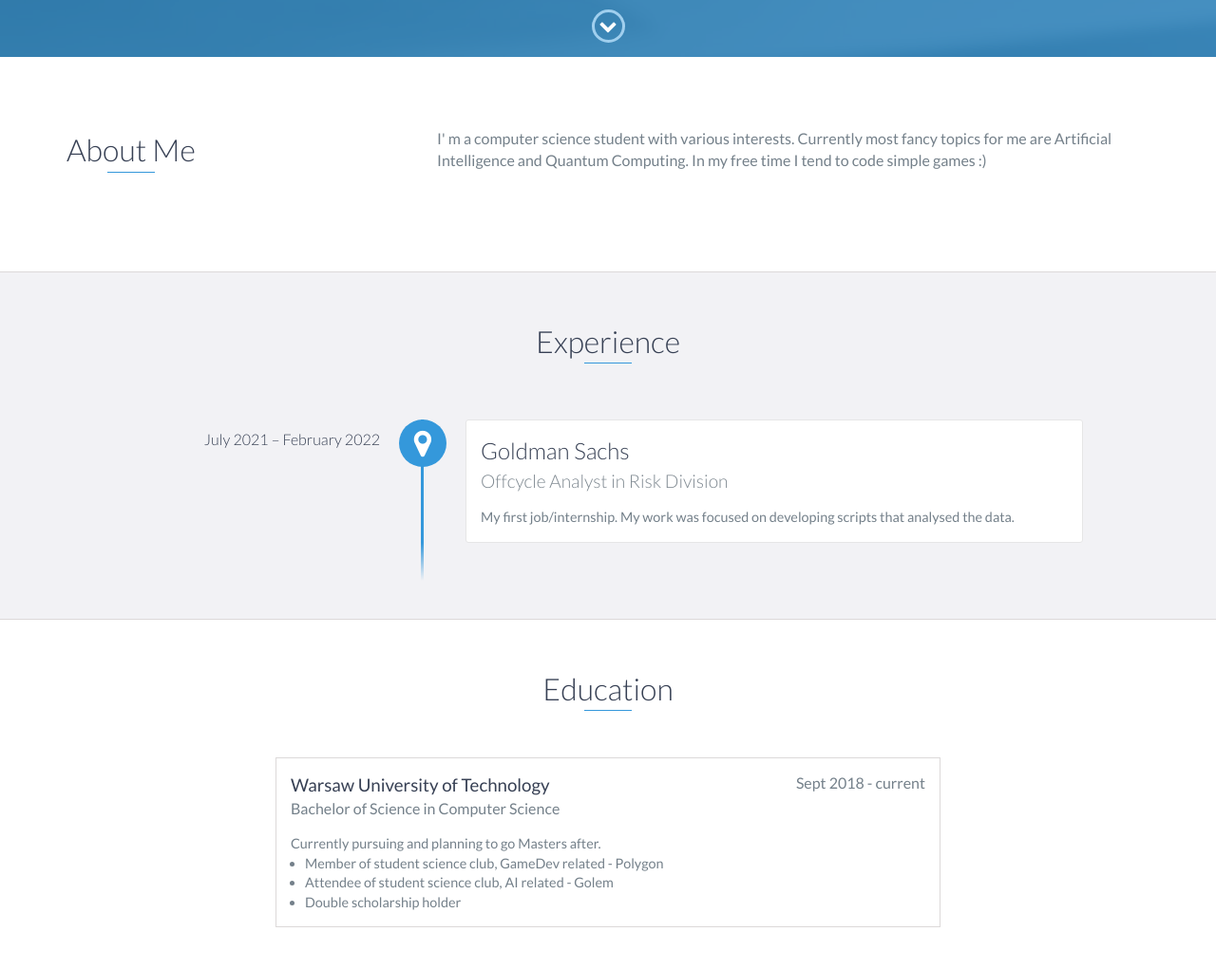
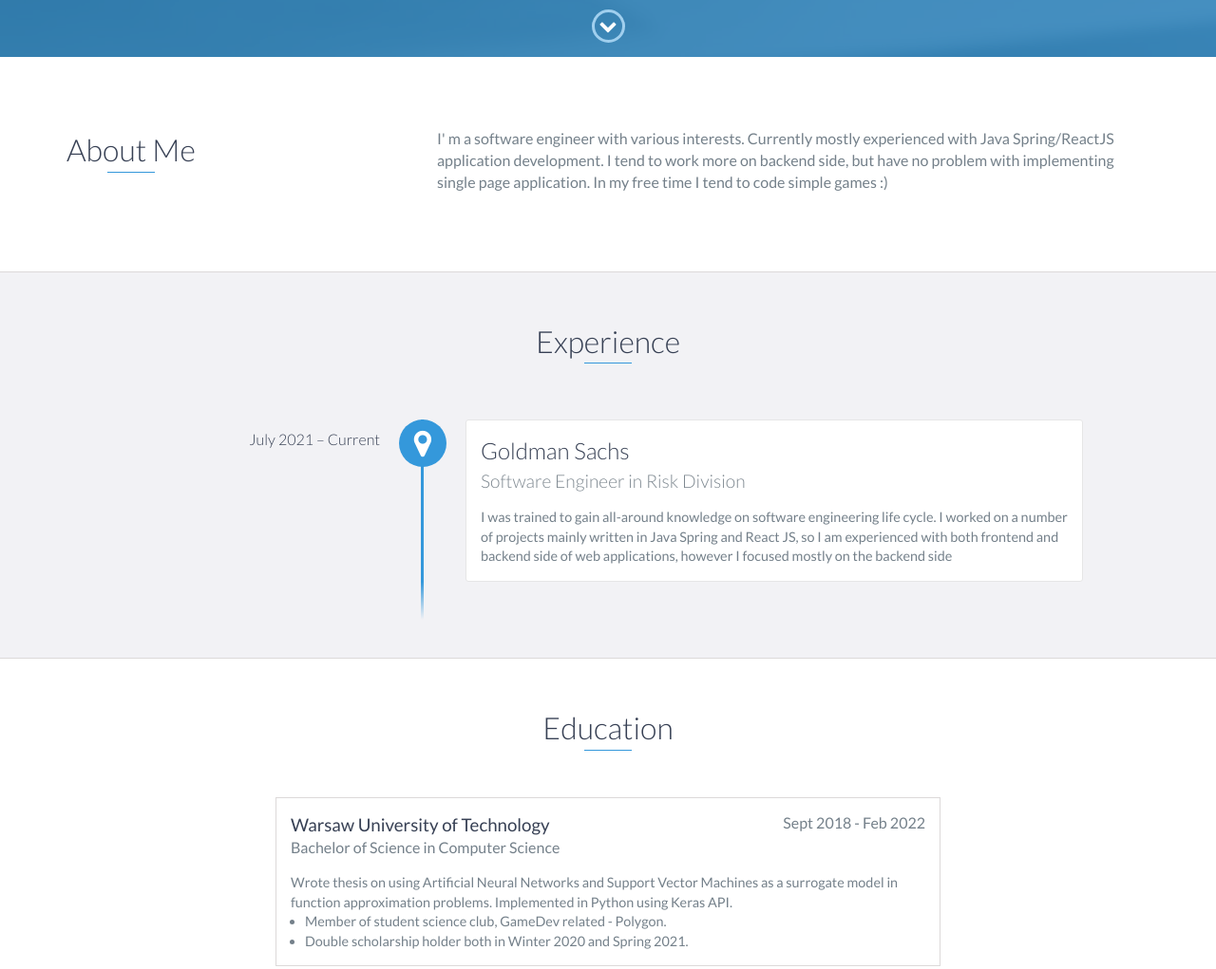
Before and after one commit to Demongo2009/Demongo2009.github.io, a website: page index.html in a window 1280 px wide. Shown: the part 740-1761 px from the top of the page at 95% size. Drawn offline with nearby package versions, Linux system fonts and the light colour scheme.

Commit message:
Update index.html

```diff
--- a/index.html
+++ b/index.html
@@ -51,7 +51,7 @@
     <div id="lead">
         <div id="lead-content">
             <h1>Jakub Gałat</h1>
-            <h2>Computer Science Student</h2>
+            <h2>Software Engineer</h2>
             <a href="CV_Jakub_Galat.pdf" download="CV_Jakub_Galat.pdf" class="btn-rounded-white">Download Resume</a>
         </div>
         <!-- End #lead-content -->
@@ -75,8 +75,7 @@
                 </div>
                 <div class="col-md-8">
                     <p>
-                        I' m a computer science student with various interests. Currently most fancy topics for me are Artificial Intelligence and
-                         Quantum Computing. In my free time I tend to code simple games :)
+                        I' m a software engineer with various interests. Currently mostly experienced with Java Spring/ReactJS application development. I tend to work more on backend side, but have no problem with implementing single page application. In my free time I tend to code simple games :)
                     </p>
                 </div>
             </div>
@@ -87,11 +86,12 @@
     <div id="experience" class="background-alt">
         <h2 class="heading">Experience</h2>
         <div id="experience-timeline">
-            <div data-date="July 2021 – February 2022">
+            <div data-date="July 2021 – Current">
                 <h3>Goldman Sachs</h3>
-                <h4>Offcycle Analyst in Risk Division</h4>
+                <h4>Software Engineer in Risk Division</h4>
                 <p>
-                    My first job/internship. My work was focused on developing scripts that analysed the data.
+                   I was trained to gain all-around knowledge on software engineering life cycle. I worked on a number of projects mainly written in Java Spring and React JS, so I am experienced with both
+frontend and backend side of web applications, however I focused mostly on the backend side
                 </p>
             </div>
 
@@ -103,20 +103,17 @@
         <h2 class="heading">Education</h2>
         <div class="education-block">
             <h3>Warsaw University of Technology</h3>
-            <span class="education-date">Sept 2018 - current</span>
+            <span class="education-date">Sept 2018 - Feb 2022</span>
             <h4>Bachelor of Science in Computer Science</h4>
             <p>
-                Currently pursuing and planning to go Masters after.
+                Wrote thesis on using Artificial Neural Networks and Support Vector Machines as a surrogate model in function approximation problems. Implemented in Python using Keras API.
             </p>
             <ul>
                 <li>
-                    Member of student science club, GameDev related - Polygon
+                    Member of student science club, GameDev related - Polygon.
                 </li>
                 <li>
-                    Attendee of student science club, AI related - Golem
-                </li>
-                <li>
-                    Double scholarship holder
+                    Double scholarship holder both in Winter 2020 and Spring 2021.
                 </li>
             </ul>
         </div>
@@ -124,7 +121,7 @@
 <!--
         <div class="education-block">
             <h3>Warsaw University of Technology</h3>
-            <span class="education-date">Sept 2018 - current</span>
+            <span class="education-date">Sept 2018 - Feb 2022</span>
             <h4>Bachelor of Science in Computer Science</h4>
 
         </div>
```
